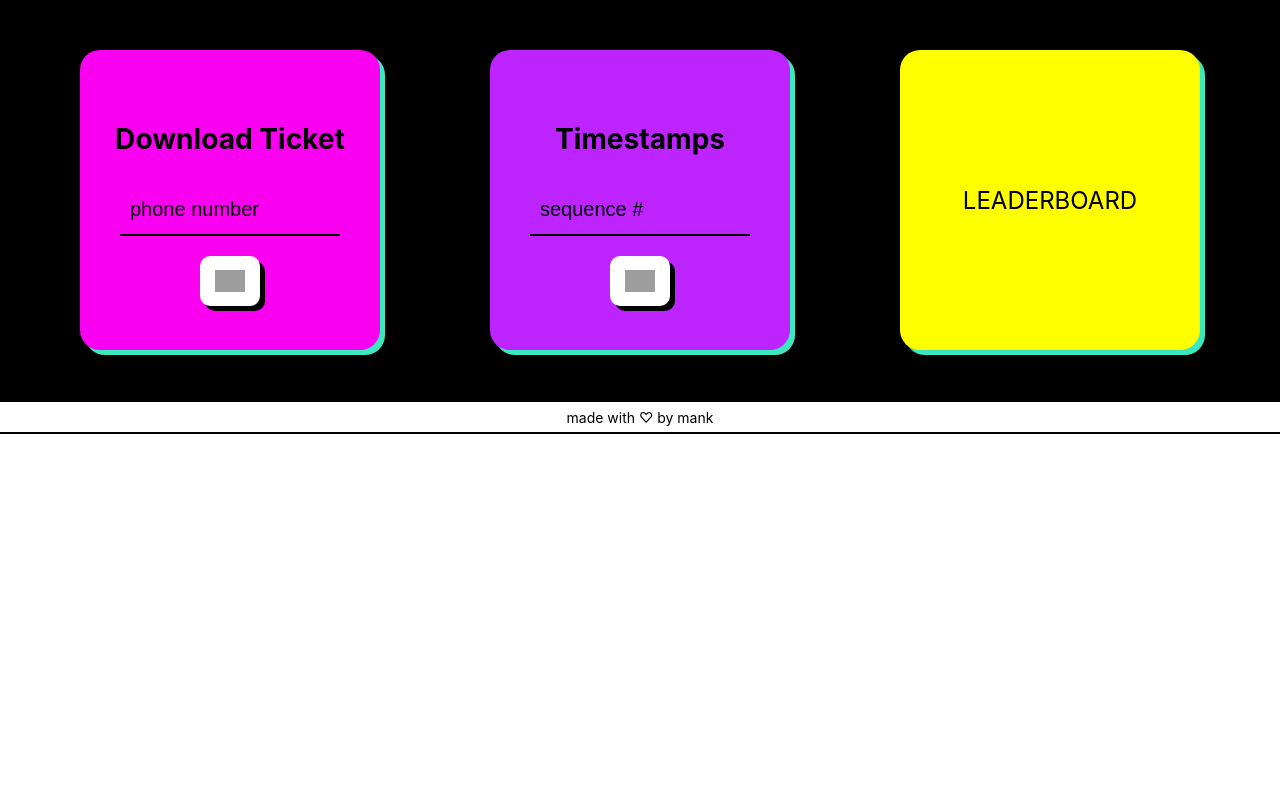
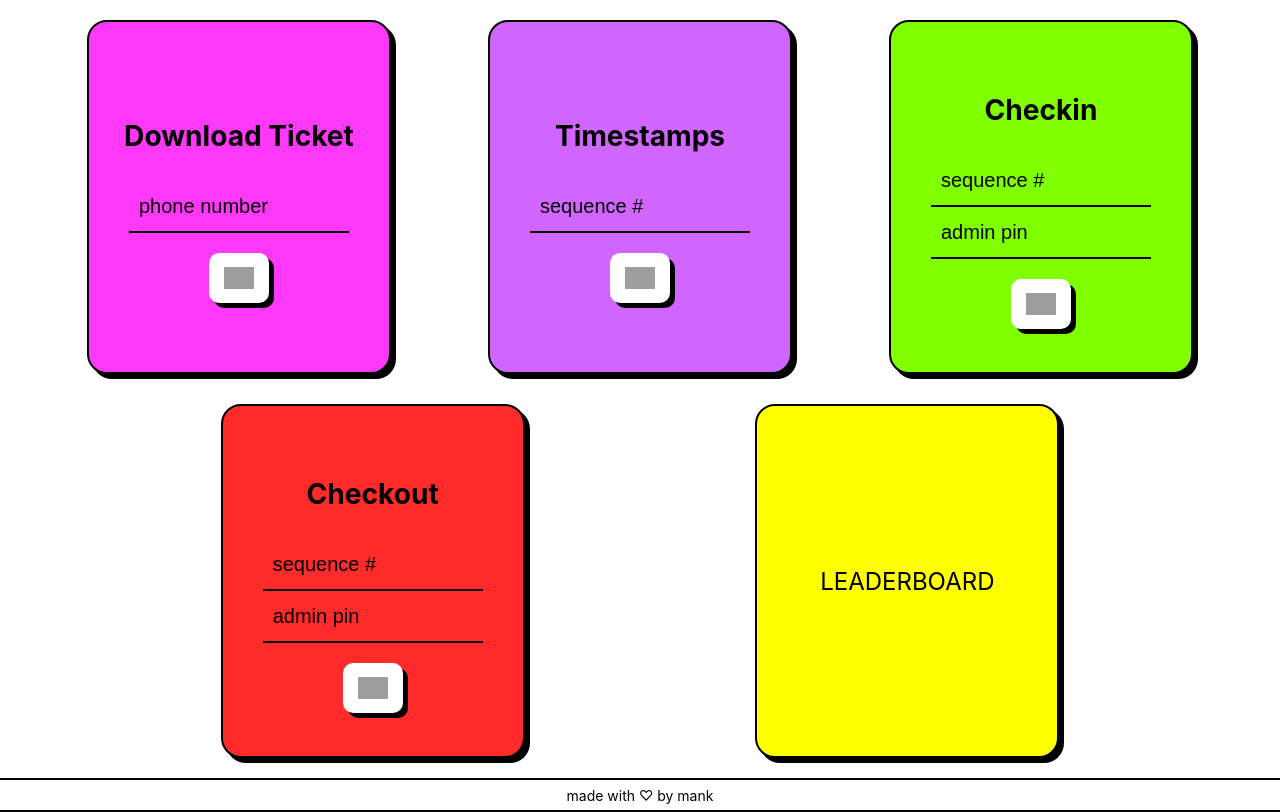
Before and after one commit to The-Fusion-Club/murder-mystery-portal, a React (Create React App) app in the folder murdermysteryapp/: page /actions in a window 1280 px wide. Built offline with nearby package versions, Linux system fonts and the light colour scheme; grey boxes are pictures that could not be loaded.

Commit message:
checkin checkout functionality complete

```diff
--- a/murdermysteryapp/src/Actions.jsx
+++ b/murdermysteryapp/src/Actions.jsx
@@ -1,16 +1,9 @@
-import logo from './images/logo.png'
-import advitya from './images/advitya.png'
-import { useNavigate } from 'react-router-dom'
-
 const Actions = () => {
-
-    // hooks
-    const navigate = useNavigate()
 
     // event handlers
     const handleDownload = async () => {
         const value = document.getElementById('phone-field').value
-        const uuid = await fetch('https://ticketsAPI.replmank.repl.co/getUUID', {
+        const uuid = await fetch(process.env.REACT_APP_SERVER_URL + '/getUUID', {
             method:     'post',
             headers:    { 'Content-Type': 'application/json'},
             body:       JSON.stringify({ phone: value })
@@ -25,9 +18,9 @@ const Actions = () => {
         }
     }
 
-    const handleTiming = async () => {
+    const handleResult = async () => {
         const value = document.getElementById('seqno-field').value
-        const timestamps = await fetch('https://ticketsAPI.replmank.repl.co/getTimestamps', {
+        const timestamps = await fetch(process.env.REACT_APP_SERVER_URL + '/getTimestamps', {
             method:     'post',
             headers:    { 'Content-Type': 'application/json'},
             body:       JSON.stringify({ seqno: value })
@@ -36,9 +29,71 @@ const Actions = () => {
         .catch((error) => { return 'error' })
         if(timestamps === 'error') {
             document.getElementById('timestamp-error').style.display = 'flex'
+            document.getElementById('results').style.display = 'none'
+            return
         }
-        if(timestamps.checkin) {
+        else {
+            document.getElementById('timestamp-error').style.display = 'none'
             document.getElementById('results').style.display = 'flex'
+            try {
+                const checkin = new Date(timestamps.checkin).toTimeString().substring(0, 18)
+                const checkout = new Date(timestamps.checkout).toTimeString().substring(0, 18)
+                const time = (new Date(timestamps.checkout).getTime() - new Date(timestamps.checkin).getTime())/1000
+                document.getElementById('checkin-stamp').textContent = checkin
+                document.getElementById('checkout-stamp').textContent = checkout
+                document.getElementById('total-time').textContent = time + ' seconds'
+            }
+            catch {
+                return
+            }
+        }
+    }
+
+    const handleCheckin = async () => {
+        const seqno = document.getElementById('checkin-seqno-field').value
+        const pin = document.getElementById('checkin-pin-field').value
+        const resp = await fetch(process.env.REACT_APP_SERVER_URL + '/checkin', {
+            method:     'post',
+            headers:    { 'Content-Type': 'application/json'},
+            body:       JSON.stringify({
+                seqno: seqno,
+                pin: pin,
+                key: process.env.REACT_APP_FRONTEND_VERIFICATION_KEY
+            })
+        })
+        .then((response) => { return response.status })
+        .catch((error) => { return 'error' })
+        if(resp === 200) {
+            document.getElementById('checkin-error').style.display = 'none'
+            document.getElementById('checkin-success').style.display = 'flex'
+        }
+        else {
+            document.getElementById('checkin-success').style.display = 'none'
+            document.getElementById('checkin-error').style.display = 'flex'
+        }
+    }
+
+    const handleCheckout = async () => {
+        const seqno = document.getElementById('checkout-seqno-field').value
+        const pin = document.getElementById('checkout-pin-field').value
+        const resp = await fetch(process.env.REACT_APP_SERVER_URL + '/checkout', {
+            method:     'post',
+            headers:    { 'Content-Type': 'application/json'},
+            body:       JSON.stringify({
+                seqno: seqno,
+                pin: pin,
+                key: process.env.REACT_APP_FRONTEND_VERIFICATION_KEY
+            })
+        })
+        .then((response) => { return response.status })
+        .catch((error) => { return 'error' })
+        if(resp === 200) {
+            document.getElementById('checkout-error').style.display = 'none'
+            document.getElementById('checkout-success').style.display = 'flex'
+        }
+        else {
+            document.getElementById('checkout-success').style.display = 'none'
+            document.getElementById('checkout-error').style.display = 'flex'
         }
     }
 
@@ -51,7 +106,7 @@ const Actions = () => {
                     <button className='action button' onClick={handleDownload}>
                         <img style={{ maxWidth: '30px'}} src="https://cdn-icons-png.flaticon.com/512/1549/1549612.png" alt="" />
                     </button>
-                    <span className='error-message' id='download-error'>
+                    <span className='error message' id='download-error'>
                         <img style={{ maxWidth: '20px'}} src="https://cdn0.iconfinder.com/data/icons/shift-interfaces/32/Error-512.png" alt="" />
                         not found
                     </span>
@@ -59,7 +114,7 @@ const Actions = () => {
                 <section className='card two'>
                     <h1>Timestamps</h1>
                     <input id='seqno-field' className='seqno field' type="tel" maxLength="3" placeholder='sequence #'/>
-                    <button className='action button' onClick={handleTiming}>
+                    <button className='action button' onClick={handleResult}>
                         <img style={{ maxWidth: '30px'}} src="https://cdn-icons-png.flaticon.com/512/1549/1549612.png" alt="" />
                     </button>
                     <section className='result-container' id='results'>
@@ -67,12 +122,44 @@ const Actions = () => {
                         <h3>Checkout: <br></br><span id='checkout-stamp'>00:00:00 GMT+0530</span></h3>
                         <h3>Time:     <br></br><span id='total-time'>00:00:00 mm:ss:mm</span></h3>
                     </section>
-                    <span className='error-message' id='timestamp-error'>
+                    <span className='error message' id='timestamp-error'>
                         <img style={{ maxWidth: '20px'}} src="https://cdn0.iconfinder.com/data/icons/shift-interfaces/32/Error-512.png" alt="" />
                         not found
                     </span>
                 </section>
                 <section className='card three'>
+                    <h1>Checkin</h1>
+                    <input id='checkin-seqno-field' className='seqno field' type="tel" maxLength="3" placeholder='sequence #'/>
+                    <input id='checkin-pin-field' className='pin field' type="password" maxLength="6" placeholder='admin pin'/>
+                    <button className='action button' onClick={handleCheckin}>
+                        <img style={{ maxWidth: '30px'}} src="https://cdn-icons-png.flaticon.com/512/1549/1549612.png" alt="" />
+                    </button>
+                    <span className='success message' id='checkin-success'>
+                        <img style={{ maxWidth: '20px'}} src="https://static.vecteezy.com/system/resources/previews/010/152/358/original/tick-icon-sign-symbol-design-free-png.png" alt="" />
+                        checked-in
+                    </span>
+                    <span className='error message' id='checkin-error'>
+                        <img style={{ maxWidth: '20px'}} src="https://cdn0.iconfinder.com/data/icons/shift-interfaces/32/Error-512.png" alt="" />
+                        try again
+                    </span>
+                </section>
+                <section className='card four'>
+                    <h1>Checkout</h1>
+                    <input id='checkout-seqno-field' className='seqno field' type="tel" maxLength="3" placeholder='sequence #'/>
+                    <input id='checkout-pin-field' className='pin field' type="password" maxLength="6" placeholder='admin pin'/>
+                    <button className='action button' onClick={handleCheckout}>
+                        <img style={{ maxWidth: '30px'}} src="https://cdn-icons-png.flaticon.com/512/1549/1549612.png" alt="" />
+                    </button>
+                    <span className='success message' id='checkout-success'>
+                        <img style={{ maxWidth: '20px'}} src="https://static.vecteezy.com/system/resources/previews/010/152/358/original/tick-icon-sign-symbol-design-free-png.png" alt="" />
+                        checked-in
+                    </span>
+                    <span className='error message' id='checkout-error'>
+                        <img style={{ maxWidth: '20px'}} src="https://cdn0.iconfinder.com/data/icons/shift-interfaces/32/Error-512.png" alt="" />
+                        try again
+                    </span>
+                </section>
+                <section className='card five'>
                     LEADERBOARD
                 </section>
             </section>
--- a/murdermysteryapp/src/App.css
+++ b/murdermysteryapp/src/App.css
@@ -93,9 +93,10 @@ footer {
     text-align: center;
     font-size: x-large;
     width: 300px;
-    min-height: 300px;
+    min-height: 350px;
     height: max-content;
-    box-shadow: 5px 5px rgb(58, 231, 190);
+    border: 2px solid black;
+    box-shadow: 5px 5px black;
     transition: 100ms;
     background-color: white;
     border-radius: 20px;
@@ -104,12 +105,18 @@ footer {
     border-radius: 0px;
 }
 .card.one {
-    background-color: rgb(250, 0, 240);
+    background-color: rgb(254, 56, 248);
 }
 .card.two {
-    background-color: rgb(189, 36, 255);
+    background-color: rgb(209, 102, 255);
 }
 .card.three {
+    background-color: chartreuse;
+}
+.card.four {
+    background-color: rgb(255, 43, 43);
+}
+.card.five {
     background-color: yellow;
 }
 .card > button {
@@ -122,11 +129,12 @@ footer {
     display: flex;
     flex-direction: row;
     flex-wrap: wrap;
+    height: max-content;
     align-items: center;
     justify-content: space-evenly;
-    padding: 50px 0px;
+    margin: 20px;
     gap: 30px;
-    background-color: black;
+    background-color: white;
 }
 
 .field {
@@ -148,19 +156,24 @@ footer {
     outline: none;
 }
 
-.error-message {
+.message {
     display: none;
     justify-content: center;
     align-items: center;
     gap: 5px;
-    color: rgb(237, 45, 45);
     background-color: white;
     padding: 5px;
     border-radius: 20px;
-    font-size: 14px;
+    font-size: 12px;
     height: 20px;
     width: 100px;
     margin-top: 20px;
+}
+.error.message {
+    color: rgb(237, 45, 45);
+}
+.success.message {
+    color: green;
 }
 
 input::-webkit-outer-spin-button,
--- a/murdermysteryapp/src/App.js
+++ b/murdermysteryapp/src/App.js
@@ -8,6 +8,8 @@ const App = () => {
       <Routes>
         <Route path='/' element={<Home />}/>
         <Route path='/actions' element={<Actions />}/>
+        <Route path='/info' element={<> RULES PAGE COMING SOON </>}/>
+        <Route path='/*' element={<>404 NOT FOUND</>}/>
       </Routes>
     </>
   );
```
Also changed, not shown: 1 other file (tests, documents, lock files or other folders).
